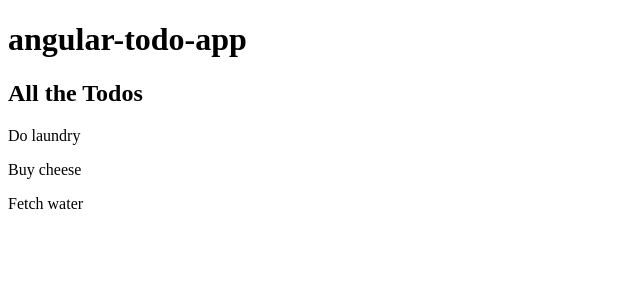
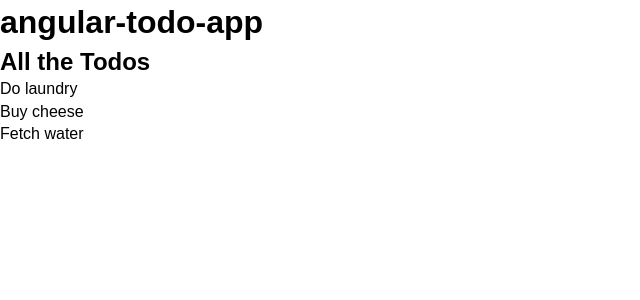
Before and after one commit to Danielandro/angular-todo-app, an Angular app: page / in a window 1280 px wide. Shown: the top 300 px of the page, without its empty margins (0-640 px from the left). Built offline with nearby package versions, Linux system fonts and the light colour scheme.

Commit message:
Add  basic global styling

```diff
--- a/src/styles.css
+++ b/src/styles.css
@@ -1 +1,33 @@
 /* You can add global styles to this file, and also import other style files */
+* {
+  box-sizing: border-box;
+  margin: 0;
+  padding: 0;
+}
+
+body {
+  font-family: Arial, Helvetica, sans-serif;
+  line-height: 1.4;
+}
+
+a {
+  color: #333;
+  text-decoration: none;
+}
+
+.container {
+  padding: 0 1rem;
+}
+
+.btn {
+  display: inline-block;
+  border: none;
+  background: #555;
+  color: #fff;
+  padding: 7px 20px;
+  cursor: pointer;
+}
+
+.btn:hover {
+  background: #666;
+}
```
